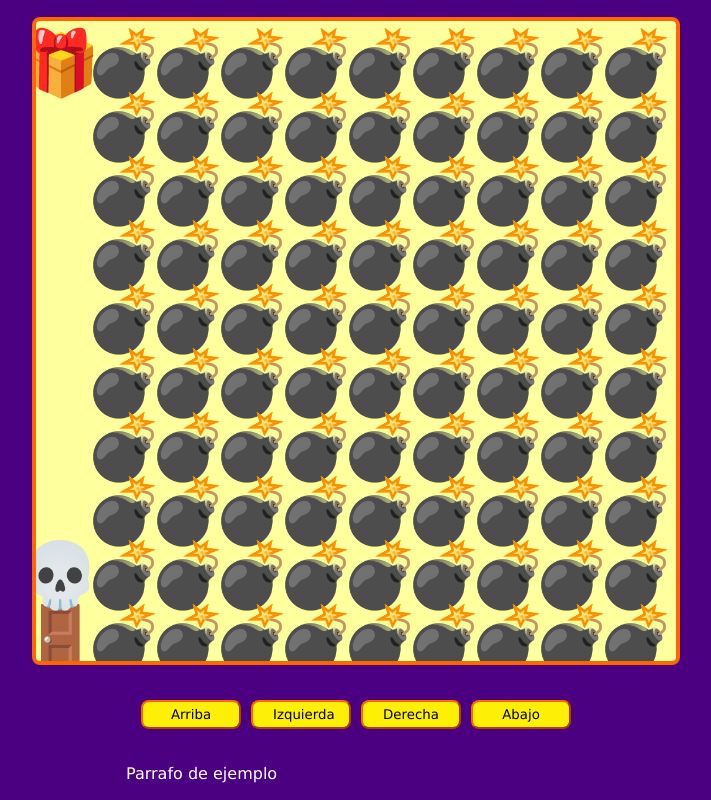
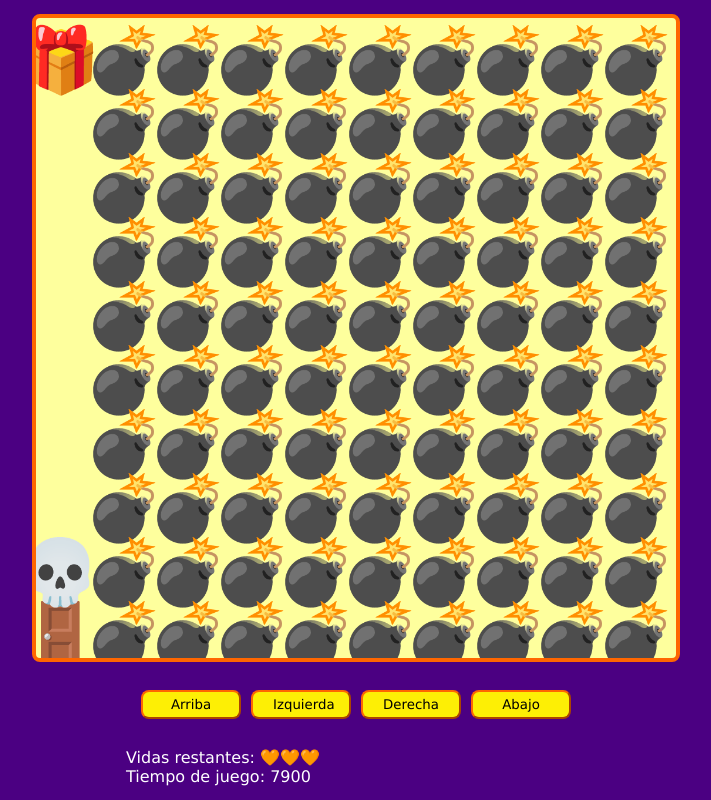
Before and after one commit to mariasebastianmdp/primer-videojuego-javascript, a plain HTML site: page index.html in a window 1280 px wide. Both pictures are taken after a click on the button "Arriba". Shown: the whole page, without its empty margins (284-995 px from the left). Drawn offline with Linux system fonts and the light colour scheme.

Commit message:
Agregamos funciones para mostrar las vidas y el tiempo en el html

```diff
--- a/index.html
+++ b/index.html
@@ -19,7 +19,8 @@
         </div>
 
         <div class="info">
-            <p>Parrafo de ejemplo</p>
+            <p>Vidas restantes: <span id="spanLifes"></span></p>
+            <p>Tiempo de juego: <span id="spanTime"></span></p>
         </div>
     </div>
     <script src="./maps.js"></script>
--- a/main.js
+++ b/main.js
@@ -4,9 +4,15 @@ const btnUp = document.querySelector('#up');
 const btnLeft = document.querySelector('#left');
 const btnRight = document.querySelector('#right');
 const btnDown = document.querySelector('#down');
+const spanLifes = document.querySelector('#spanLifes');
+const spanTime = document.querySelector('#spanTime');
 
 let canvasSize;
 let elementsSize;
+
+let timeStart;
+let timeInterval;
+
 
 const playerPosition = {
   x: undefined,
@@ -18,7 +24,7 @@ const giftPosition = {
 };
 let enemyPositions = [];
 let level = 0;
-let lives = 3;
+let lifes = 3;
 
 window.addEventListener('load', setCanvasSize);
 window.addEventListener('resize', setCanvasSize);
@@ -49,6 +55,11 @@ function startGame() {
   if (!map){
     gameWin();
     return;
+  }
+
+  if (!timeStart){
+    timeStart = Date.now();
+    timeInterval = setInterval(showTime, 100)
   }
 
   const mapRows = map.trim().split('\n');
@@ -83,7 +94,7 @@ function startGame() {
       game.fillText(emoji, posX, posY);
     });
   });
-
+  showLifes();
   movePlayer();
 }
 
@@ -118,13 +129,14 @@ btnRight.addEventListener('click', moveRight);
 btnDown.addEventListener('click', moveDown);
 
 function restartLevel() {
-  lives--;
+  lifes--;
 
-  if (lives > 0) {
+  if (lifes > 0) {
 
   } else {
     level = 0;
-    lives = 3;
+    lifes = 3;
+    timeStart = undefined;
   }
 
   playerPosition.x = undefined;
@@ -139,6 +151,7 @@ function levelWin () {
 
 function gameWin () {
   console.log ('Ganaste el juego perri');
+  clearInterval(timeInterval);
 }
 
 function moveByKeys(event) {
@@ -150,7 +163,7 @@ function moveByKeys(event) {
 function moveUp() {
   console.log('Me quiero mover hacia arriba');
 
-  if ((playerPosition.y - elementsSize) < elementsSize) {
+  if ((playerPosition.y - elementsSize) <= elementsSize) {
     console.log('OUT');
   } else {
     playerPosition.y -= elementsSize;
@@ -187,3 +200,10 @@ function moveDown() {
     startGame();
   }
 }
+function showLifes() {
+  spanLifes.innerHTML = emojis["HEART"].repeat(lifes);
+}
+
+function showTime() {
+  spanTime.innerHTML = Date.now() - timeStart;
+}
--- a/maps.js
+++ b/maps.js
@@ -8,6 +8,7 @@ const emojis={
     'BOMB_COLLISION':'🔥',
     'GAME_OVER':'👎',
     'WIN':'🏆',
+    'HEART': '🧡',
 };
 
 const maps=[];maps.push(`
```
